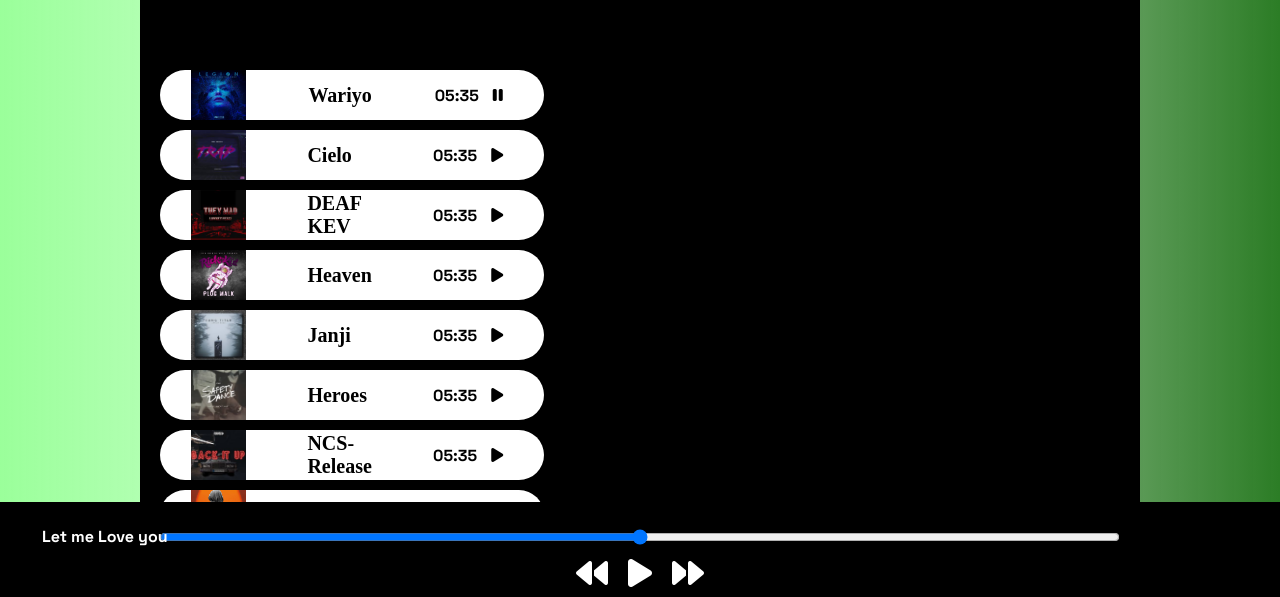
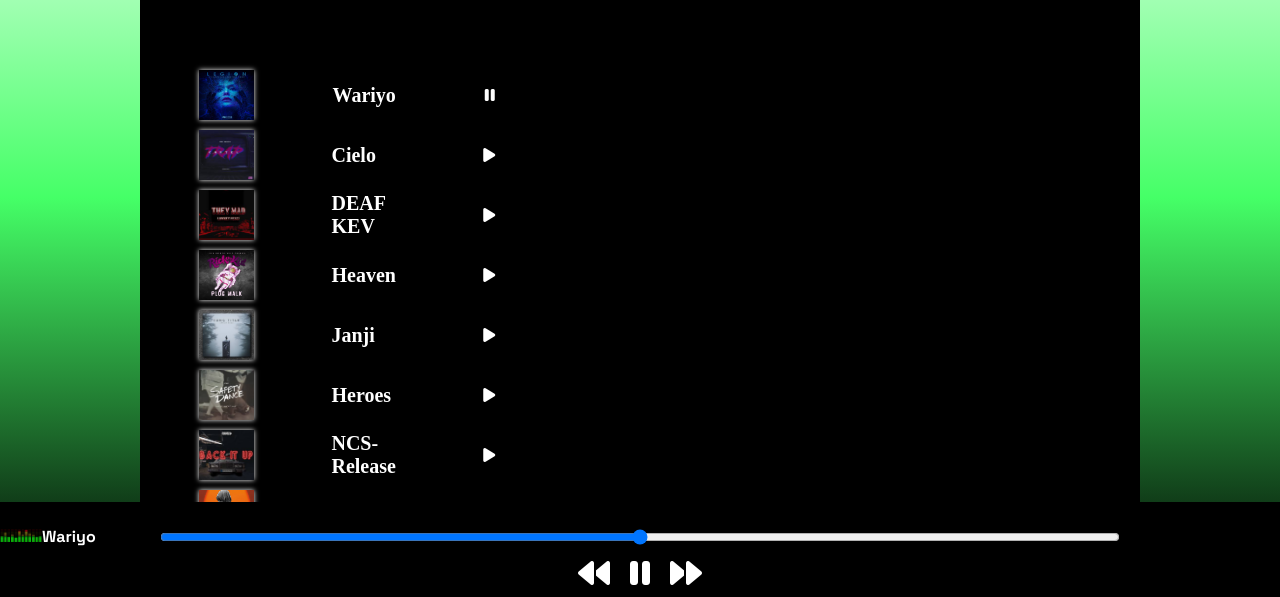
Before and after one commit to siddharth122002/firstPush, a plain HTML site: page index.html in a window 1280 px wide. Both pictures are taken after a click on the icon 497 px from the left and 296 px from the top of the page. Shown: the part 202-799 px from the top of the page. Drawn offline with Linux system fonts and the light colour scheme.

Commit message:
committed all

```diff
--- a/index.html
+++ b/index.html
@@ -33,7 +33,7 @@
                     <img src="1.jpg">
                     <p class="songname">Let Me Love You</p>
                     <div class="timestamp">
-                        <span>05:35</span>
+
                         <i id="0" class="songinside fa-solid fa-play"></i>
                     </div>
                 </div>
@@ -41,7 +41,7 @@
                     <img src="1.jpg">
                     <p class="songname">Let Me Love You</p>
                     <div class="timestamp">
-                        <span>05:35</span>
+
                         <i id="1" class="songinside fa-solid fa-play"></i>
                     </div>
                 </div>
@@ -49,7 +49,6 @@
                     <img src="1.jpg">
                     <p class="songname">Let Me Love You</p>
                     <div class="timestamp">
-                        <span>05:35</span>
                         <i id="2" class="songinside fa-solid fa-play"></i>
                     </div>
                 </div>
@@ -57,7 +56,6 @@
                     <img src="1.jpg">
                     <p class="songname">Let Me Love You</p>
                     <div class="timestamp">
-                        <span>05:35</span>
                         <i id="3" class="songinside fa-solid fa-play"></i>
                     </div>
                 </div>
@@ -65,7 +63,7 @@
                     <img src="1.jpg">
                     <p class="songname">Let Me Love You</p>
                     <div class="timestamp">
-                        <span>05:35</span>
+
                         <i id="4" class="songinside fa-solid fa-play"></i>
                     </div>
                 </div>
@@ -73,7 +71,7 @@
                     <img src="1.jpg">
                     <p class="songname">Let Me Love You</p>
                     <div class="timestamp">
-                        <span>05:35</span>
+
                         <i id="5" class="songinside fa-solid fa-play"></i>
                     </div>
                 </div>
@@ -81,7 +79,7 @@
                     <img src="1.jpg">
                     <p class="songname">Let Me Love You</p>
                     <div class="timestamp">
-                        <span>05:35</span>
+
                         <i id="6" class="songinside fa-solid fa-play"></i>
                     </div>
                 </div>
@@ -89,7 +87,7 @@
                     <img src="1.jpg">
                     <p class="songname">Let Me Love You</p>
                     <div class="timestamp">
-                        <span>05:35</span>
+
                         <i id="7" class="songinside fa-solid fa-play"></i>
                     </div>
                 </div>
@@ -97,7 +95,7 @@
                     <img src="1.jpg">
                     <p class="songname">Let Me Love You</p>
                     <div class="timestamp">
-                        <span>05:35</span>
+
                         <i id="8" class="songinside fa-solid fa-play"></i>
                     </div>
                 </div>
@@ -108,7 +106,7 @@
     <div class="bottom">
         <div class="bar">
             <div class="songInfo">
-                <img src="playing.gif" width="42px" id="gif">Let me Love you
+                <img src="playing.gif" width="42px" id="gif"><span id="bottom-text">Let me Love you</span>
             </div>
             <input type="range" name="playbar" id="seekbar" value="0" min="0" max="100">
         </div>
--- a/script.js
+++ b/script.js
@@ -15,7 +15,7 @@ let songs = [
     { songname: "Mortals", filePath: "8.mp3", coverPath: "8.jpg" },
     { songname: "Harris CAvin", filePath: "9.mp3", coverPath: "9.jpg" },
 ]
-// console.log(songItems[8])
+
 songItems.forEach((element, i) => {
     element.getElementsByTagName('img')[0].src = songs[i].coverPath;
     element.getElementsByTagName('p')[0].innerText = songs[i].songname;
@@ -44,13 +44,59 @@ seekbar.addEventListener('change', () => {
     audioElement.currentTime = seekbar.value * audioElement.duration / 100;
 })
 
-Array.from(songinside).forEach((element) => {
-    element.addEventListener('click', (e) => {
-        index = parseInt(e.target.id) + 1;
-        e.target.classList.remove("fa-play");
-        e.target.classList.add("fa-pause");
-        audioElement.src = `${index}.mp3`;
-        audioElement.currentTime = 0;
-        audioElement.play();
+// Array.from(songinside).forEach((element) => {
+//     element.addEventListener('click', (e) => {
+//         index = parseInt(e.target.id) + 1;
+//         e.target.classList.remove("fa-play");
+//         e.target.classList.add("fa-pause");
+//         audioElement.src = `${index}.mp3`;
+//         audioElement.currentTime = 0;
+//         audioElement.play();
+//     })
+// })
+
+// let warito = document.getElementById('0');
+let bottomtext = document.getElementById('bottom-text')
+// warito.addEventListener('click', function (e) {
+//     if (audioElement.currentTime == 0 || audioElement.paused) {
+//         warito.classList.remove('fa-play');
+//         warito.classList.add('fa-pause');
+//         audioElement.src = "2.mp3"
+//         audioElement.play()
+//         gif.style.opacity = 1;
+//         bottomtext.innerText = "wariyo"
+//         masterPlayer.classList.remove("fa-play");
+//         masterPlayer.classList.add("fa-pause");
+
+//     } else {
+//         warito.classList.remove('fa-pause');
+//         warito.classList.add('fa-play');
+//         masterPlayer.classList.remove("fa-pause");
+//         masterPlayer.classList.add("fa-play");
+//         audioElement.pause()
+//     }
+// })
+let index = 0;
+let span = document.getElementsByClassName("spanwa")
+Array.from(songinside).forEach(function (song) {
+    song.addEventListener('click', function (e) {
+        if (audioElement.currentTime == 0 || audioElement.paused) {
+            index = parseInt(e.target.id) + 1;
+            song.classList.remove('fa-play');
+            song.classList.add('fa-pause');
+            audioElement.src = `${index}.mp3`
+            audioElement.play()
+            gif.style.opacity = 1;
+            bottomtext.innerText = songs[index - 1].songname;
+            masterPlayer.classList.remove("fa-play");
+            masterPlayer.classList.add("fa-pause");
+
+        } else {
+            song.classList.remove('fa-pause');
+            song.classList.add('fa-play');
+            masterPlayer.classList.remove("fa-pause");
+            masterPlayer.classList.add("fa-play");
+            audioElement.pause()
+        }
     })
 })
--- a/style.css
+++ b/style.css
@@ -6,7 +6,7 @@ body {
     margin: 0;
     padding: 0;
     background-color: rgb(0, 22, 9);
-    background: linear-gradient(90deg, rgba(104, 255, 104, 0.667), white, rgba(10, 104, 3, 0.862));
+    background: linear-gradient(360deg, rgb(0, 0, 0), rgb(69, 255, 103), rgb(255, 255, 255));
     height: 100%;
     background-repeat: no-repeat;
     background-attachment: fixed;
@@ -121,22 +121,25 @@ nav ul i {
 .song-items img {
     width: 55px;
     height: 50px;
+    box-shadow: 0px 0px 5px white;
     /* border-radius: 100%; */
 }
 
 .song-items {
     display: flex;
-    background-color: white;
-    color: black;
+    background-color: rgba(0, 0, 0, 0.082);
+    color: white;
     align-items: center;
     justify-content: space-around;
     border-radius: 34px;
     margin: 10px 0px;
     height: 50px;
+    transition: box-shadow, margin-bottom 0.5s;
+    /* box-shadow: 0px 0px 20px white; */
 }
 
 .song-items p {
-    /* border: 2px solid red; */
+
     width: 4rem;
     font-size: 20px;
     font-family: 'fantasy';
@@ -161,3 +164,8 @@ nav ul i {
     opacity: 0;
     transition: opacity 1s ease-in;
 }
+
+.song-items:hover {
+    box-shadow: 0px 0px 20px white;
+    margin-bottom: 20px;
+}
```
